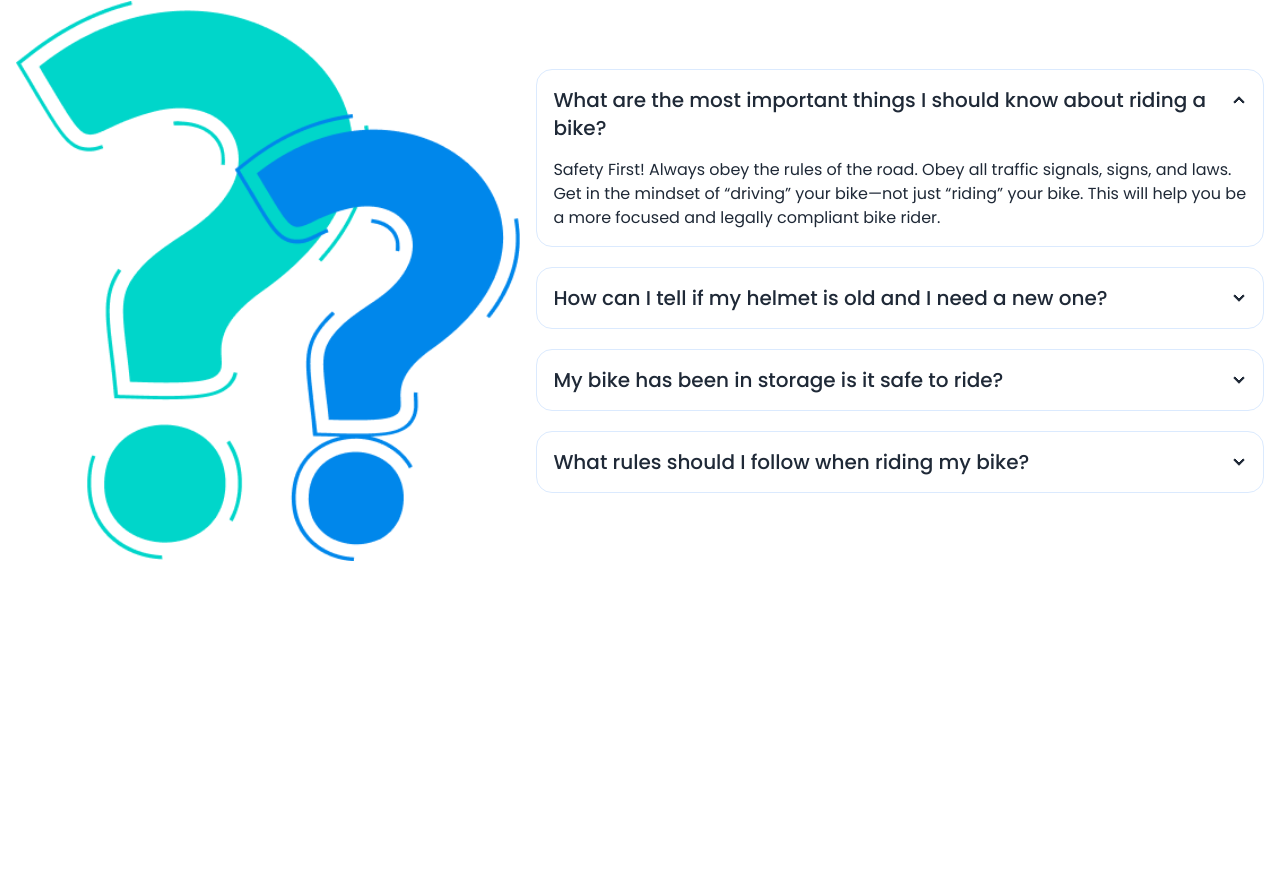
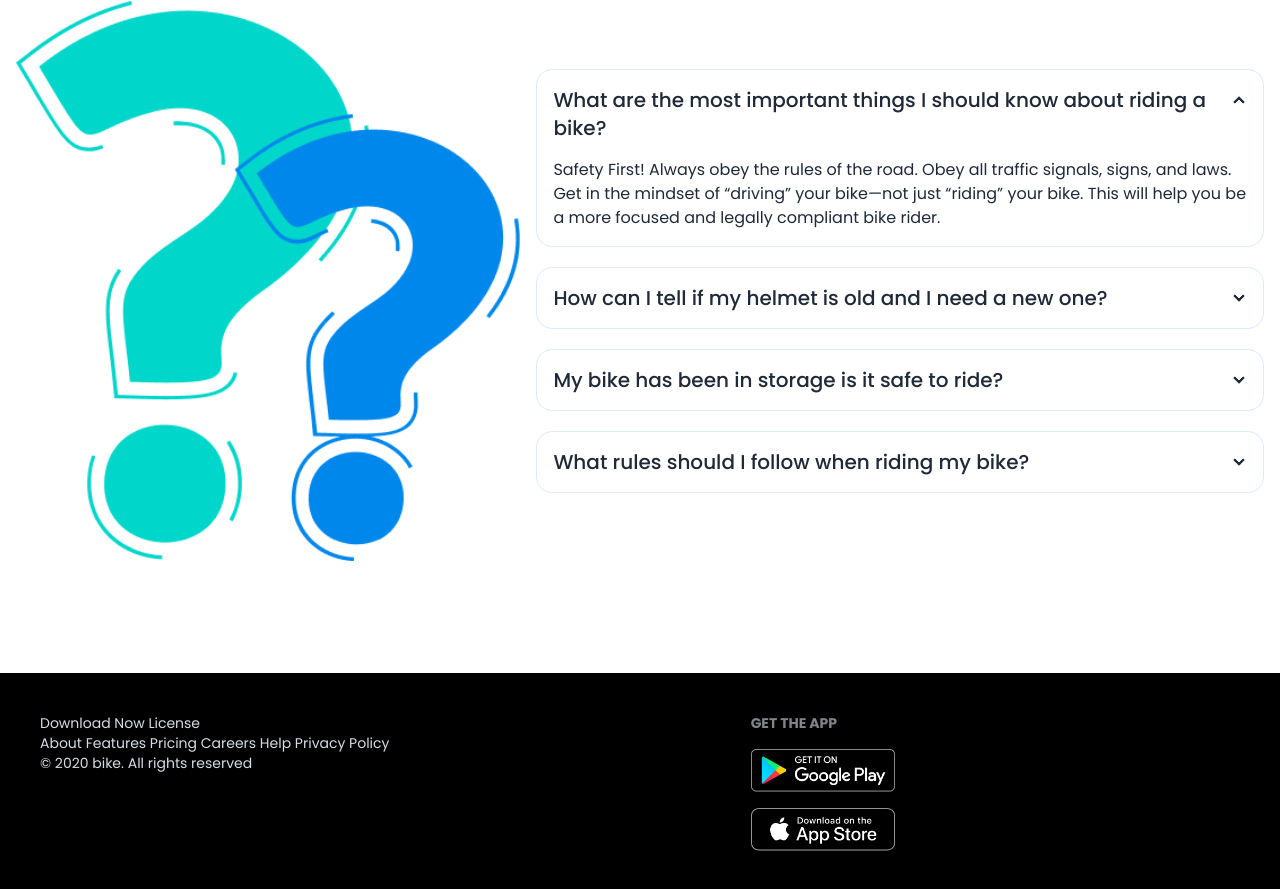
Before and after one commit to Arman3747/biker_zone_daisyUI, a plain HTML site: page index.html in a window 1280 px wide. Shown: the part 1541-2430 px from the top of the page. Before the commit the page ends 2214 px from the top, so only its background shows below. Drawn offline with nearby package versions, Linux system fonts and the light colour scheme.

Commit message:
added footer

```diff
--- a/index.html
+++ b/index.html
@@ -343,6 +343,27 @@
     </main>
 
     <!-- footer -->
-    <footer></footer>
+    <footer class="footer bg-black text-neutral-content p-10">
+        <aside>
+          <p>
+            Download Now    License <br>
+            About     Features     Pricing     Careers     Help     Privacy Policy
+            <br />
+            © 2020 bike. All rights reserved
+          </p>
+        </aside>
+        <nav>
+          <h6 class="footer-title">Get The App</h6>
+          <div class="grid grid-cols-1 gap-4">
+            <a>
+                <img class="w-36" src="images/others/android.png" alt="">
+            </a>
+            <a>
+                <img class="w-36" src="images/others/ios.png" alt="">
+            </a>
+
+          </div>
+        </nav>
+      </footer>
   </body>
 </html>
```
